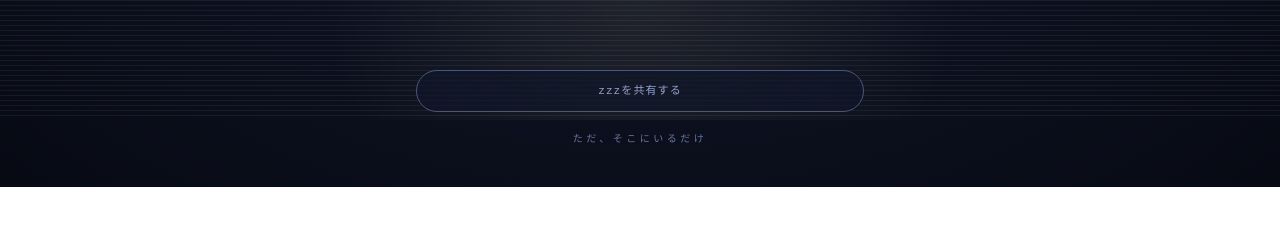
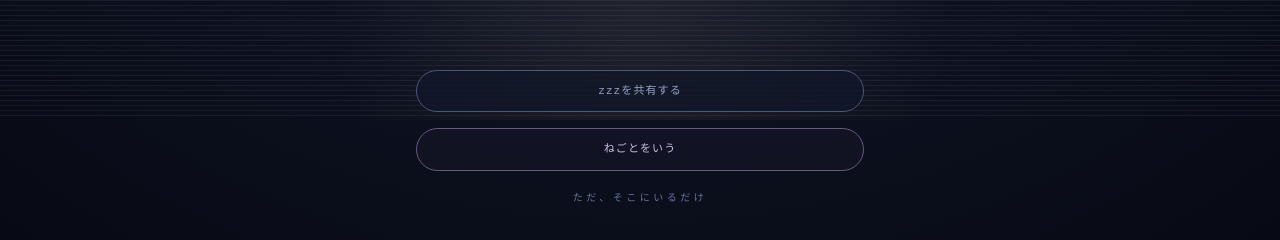
Before and after one commit to kr-design851/zzz-app, a React (Vite) app: page / in a window 1280 px wide. Shown: the part 680-920 px from the top of the page. Before the commit the page ends 867 px from the top, so only its background shows below. Built offline with nearby package versions, Linux system fonts and the light colour scheme; no server answers; the database is empty; a web font is replaced by a local one.

Commit message:
Update App.jsx

```diff
--- a/App.jsx
+++ b/App.jsx
@@ -28,6 +28,8 @@ export default function ZzzApp() {
   const [hasPosted, setHasPosted] = useState(false);
   const [loading, setLoading] = useState(true);
   const [zzzedPostIds, setZzzedPostIds] = useState([]);
+  const [showNegotoModal, setShowNegotoModal] = useState(false);
+  const [closeMessage, setCloseMessage] = useState('');
 
   const [utoutoPlaceholder] = useState(() => {
     return UTOUTO_PLACEHOLDERS[
@@ -199,6 +201,17 @@ export default function ZzzApp() {
       console.error(error);
       window.prompt('このURLをコピーしてください', shareUrl);
     }
+  };
+
+  const handleSleepClose = () => {
+    setCloseMessage('');
+
+    window.open('', '_self');
+    window.close();
+
+    setTimeout(() => {
+      setCloseMessage('このままブラウザを閉じて、おやすみなさい。');
+    }, 300);
   };
 
   const PageButton = ({ value, children }) => (
@@ -481,7 +494,7 @@ export default function ZzzApp() {
           )}
         </main>
 
-        <footer className="mt-20 w-full text-center space-y-5">
+        <footer className="mt-20 w-full text-center space-y-4">
           <button
             type="button"
             onClick={handleShare}
@@ -490,11 +503,59 @@ export default function ZzzApp() {
             zzzを共有する
           </button>
 
-          <p className="text-[10px] tracking-[0.35em] text-[#66759D]">
+          <button
+            type="button"
+            onClick={() => {
+              setCloseMessage('');
+              setShowNegotoModal(true);
+            }}
+            className="w-full rounded-full border border-[#6B5A80] bg-[#141426]/70 px-4 py-3 text-[11px] tracking-widest text-[#CDBFE8] transition-all hover:border-[#FFF0A8] hover:text-[#FFF0A8] hover:shadow-[0_0_18px_rgba(255,240,168,0.18)]"
+          >
+            ねごとをいう
+          </button>
+
+          <p className="pt-1 text-[10px] tracking-[0.35em] text-[#66759D]">
             ただ、そこにいるだけ
           </p>
         </footer>
       </div>
+
+      {showNegotoModal && (
+        <div className="fixed inset-0 z-50 flex items-center justify-center bg-[#050711]/80 px-5 backdrop-blur-md">
+          <div className="w-full max-w-sm rounded-[2rem] border border-[#D9C7FF]/70 bg-[#10162A]/95 px-7 py-8 text-center shadow-[0_0_50px_rgba(217,199,255,0.25)]">
+            <p className="mb-6 text-xs tracking-[0.4em] text-[#FFF0A8]">
+              NEGOTO
+            </p>
+
+            <p className="text-lg leading-9 tracking-widest text-[#F7F0FF] drop-shadow-[0_0_14px_rgba(217,199,255,0.5)]">
+              では、<br />
+              おやすみなさい。
+            </p>
+
+            <button
+              type="button"
+              onClick={handleSleepClose}
+              className="mt-8 rounded-full border border-[#D9C7FF] bg-[#D9C7FF]/10 px-8 py-3 text-sm tracking-[0.35em] text-[#F4EEFF] transition-all hover:bg-[#D9C7FF]/20 hover:shadow-[0_0_18px_rgba(217,199,255,0.35)]"
+            >
+              zzz
+            </button>
+
+            {closeMessage && (
+              <p className="mt-5 text-[11px] leading-6 tracking-wider text-[#8FA0C8]">
+                {closeMessage}
+              </p>
+            )}
+
+            <button
+              type="button"
+              onClick={() => setShowNegotoModal(false)}
+              className="mt-5 text-[10px] tracking-widest text-[#66759D] hover:text-[#BED0F8]"
+            >
+              まだ起きている
+            </button>
+          </div>
+        </div>
+      )}
     </div>
   );
 }
```
